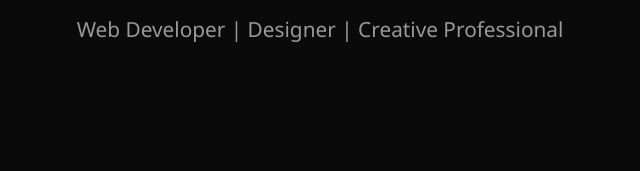
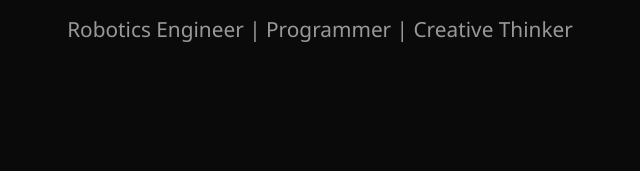
Before and after one commit to AerialMechX/AerialMechX.github.io, a plain HTML site: page index.html in a window 1280 px wide. Shown: the part 276-447 px from the top of the page, 320-960 px from the left. Drawn offline with Linux system fonts and the light colour scheme.

Commit message:
Update hero section description in index.html

```diff
--- a/index.html
+++ b/index.html
@@ -325,7 +325,7 @@
     <section id="home" class="hero">
         <div class="container">
             <h1>Your Name</h1>
-            <p>Web Developer | Designer | Creative Professional</p>
+            <p>Robotics Engineer | Programmer | Creative Thinker</p>
         </div>
     </section>
 
```
